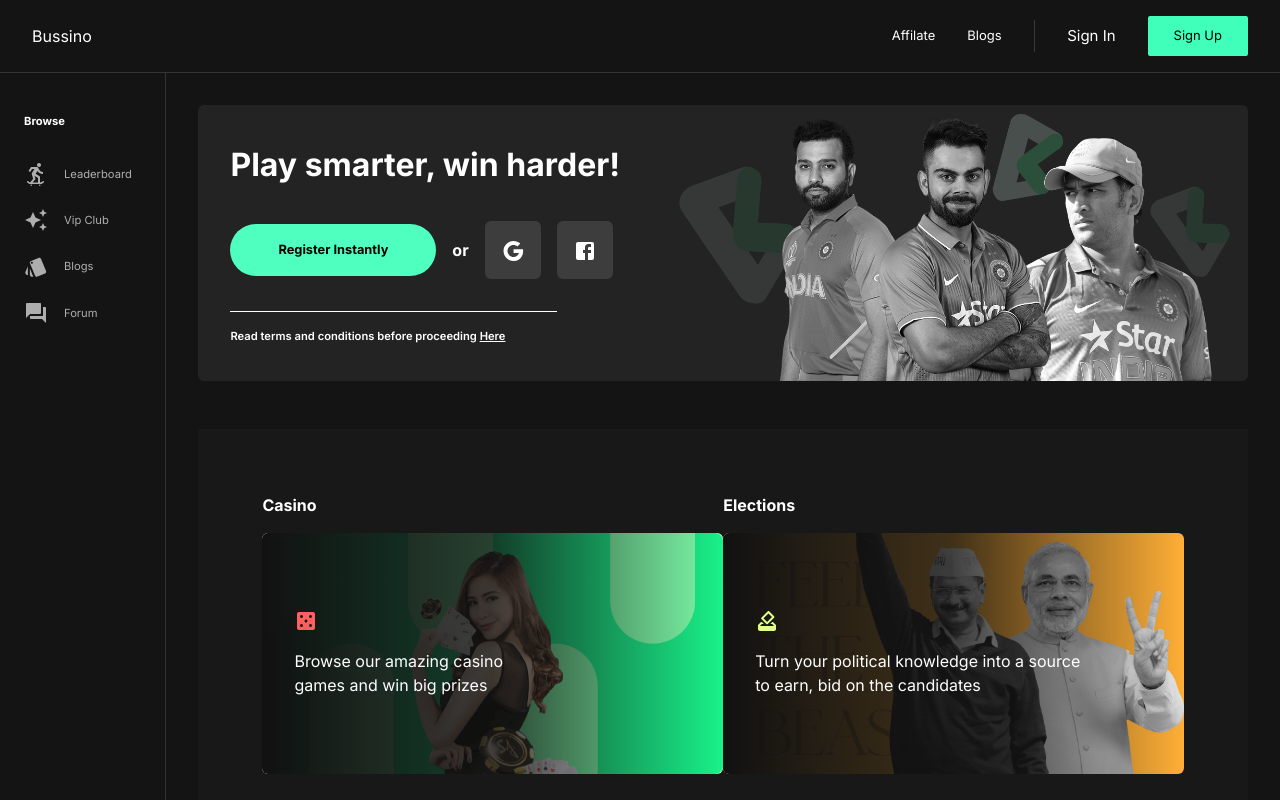
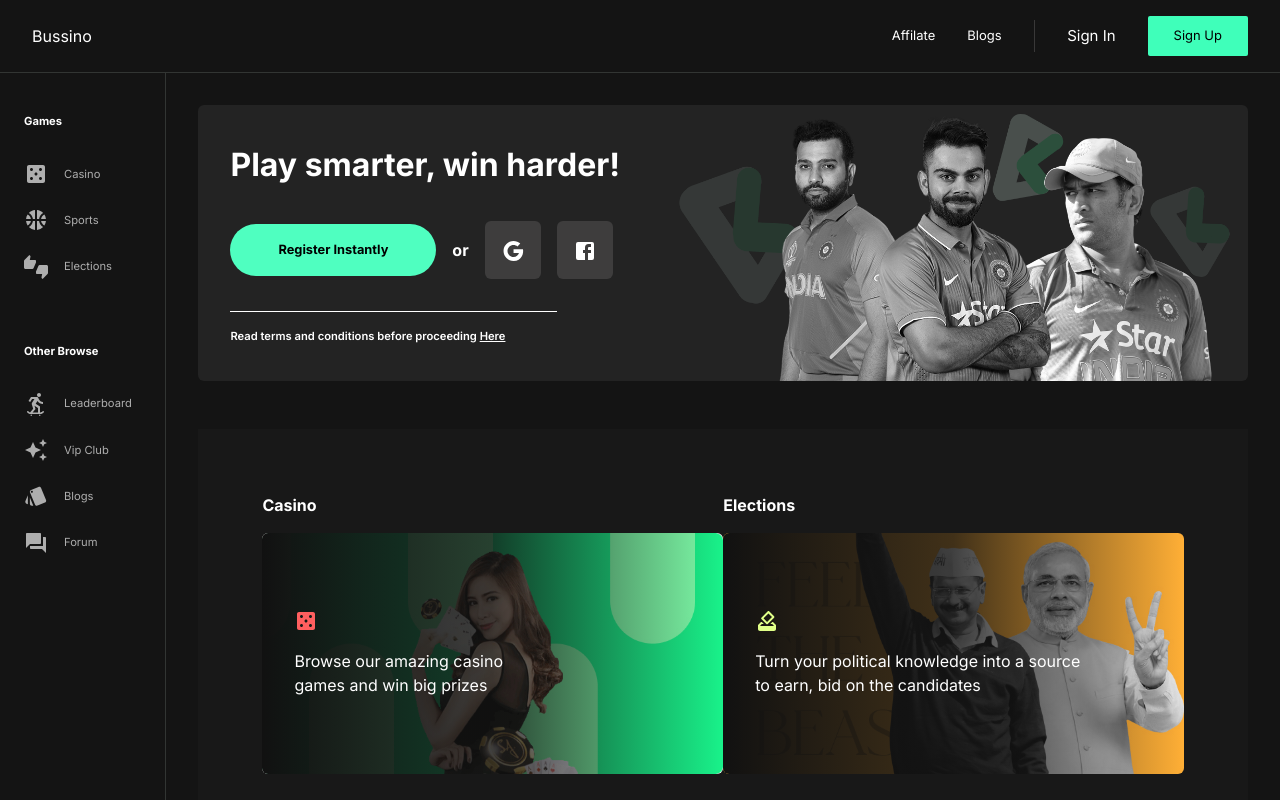
Before and after one commit to PrathameshSonje/Bussino, a Next.js app: page / in a window 1280 px wide. Built offline with nearby package versions, Linux system fonts and the light colour scheme.

Commit message:
sidebar update

```diff
--- a/src/components/SideBar.tsx
+++ b/src/components/SideBar.tsx
@@ -2,8 +2,25 @@
 import AutoAwesomeIcon from '@mui/icons-material/AutoAwesome';
 import StyleIcon from '@mui/icons-material/Style';
 import ForumIcon from '@mui/icons-material/Forum';
+import CasinoIcon from '@mui/icons-material/Casino';
+import SportsBasketballIcon from '@mui/icons-material/SportsBasketball';
+import ThumbsUpDownIcon from '@mui/icons-material/ThumbsUpDown';
+export default function SideBar(){
 
-export default function SideBar(){
+    const navgames = [
+        {
+            icon:CasinoIcon,
+            title:'Casino'
+        },
+        {
+            icon:SportsBasketballIcon,
+            title:'Sports'
+        },
+        {
+            icon:ThumbsUpDownIcon,
+            title:'Elections'
+        }
+    ]
 
     const navbtns = [
         {
@@ -27,7 +44,23 @@
     return(
         <div className="h-[100%] p-[0.5rem] border-r-[1px] border-[#323533] lg:w-[14vw] hidden md:block">
             <div className=' px-[1rem] py-[2rem] rounded-[1rem]'>
-                <p className='text-white mb-[2rem] font-bold text-[0.7rem]'>Browse</p>
+                <p className='text-white mb-[2rem] font-bold text-[0.7rem]'>Games</p>
+                <ul className='flex flex-col gap-[1.4rem]'>
+                    {
+                        navgames.map((btn,index)=>{
+                            return(
+                                <>
+                                <li key={index} className='text-[#AEAEAE] hover:text-white duration-300 flex gap-[1rem] text-[0.7rem] gap-[1.5rem] flex items-center hover:cursor-pointer'>
+                                 {<btn.icon/>}   <p>{btn.title}</p>
+                                </li>
+                                </>
+                            )
+                        })
+                    }
+                </ul>
+            </div>
+            <div className=' px-[1rem] py-[2rem] rounded-[1rem]'>
+                <p className='text-white mb-[2rem] font-bold text-[0.7rem]'>Other Browse</p>
                 <ul className='flex flex-col gap-[1.4rem]'>
                     {
                         navbtns.map((btn,index)=>{
```
